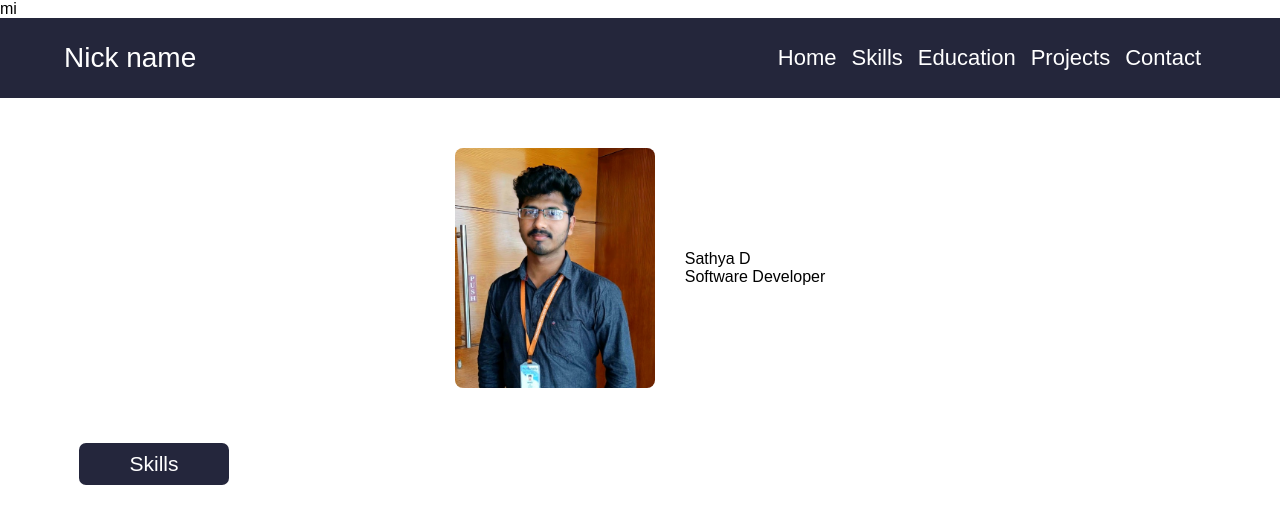
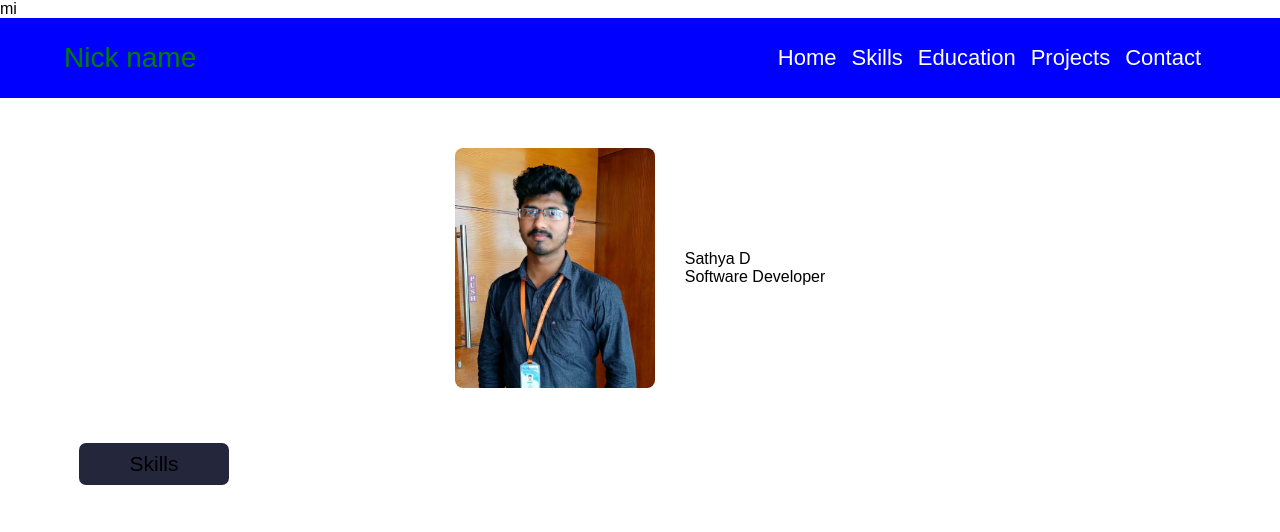
Before and after one commit to karthik-noveau/portfolio-sathya, a plain HTML site: page index.html in a window 1280 px wide. Shown: the top 532 px of the page. Drawn offline with Linux system fonts and the light colour scheme; grey boxes are pictures that could not be loaded.

Commit message:
Update style.css

```diff
--- a/style.css
+++ b/style.css
@@ -6,7 +6,7 @@ body {
   font-family: sans-serif;
 }
 .navbar {
-  background-color: #24263b;
+  background-color: blue;
   width: 100%;
   height: 80px;
   display: flex;
@@ -22,7 +22,7 @@ body {
 }
 
 .nickNameText {
-  color: white;
+  color: green;
   font-size: 28px;
 }
 
@@ -32,7 +32,7 @@ body {
 }
 .navbarLinks li {
   list-style: none;
-  color: white;
+  color: green;
   font-size: 22px;
   margin: 0px 15px 0px 0px;
 }
@@ -60,7 +60,7 @@ body {
 .skills_title {
   font-size: 21px;
   background-color: #24263c;
-  color: white;
+  color:rose;
   width: 150px;
   text-align: center;
   border-radius: 7px;
```
